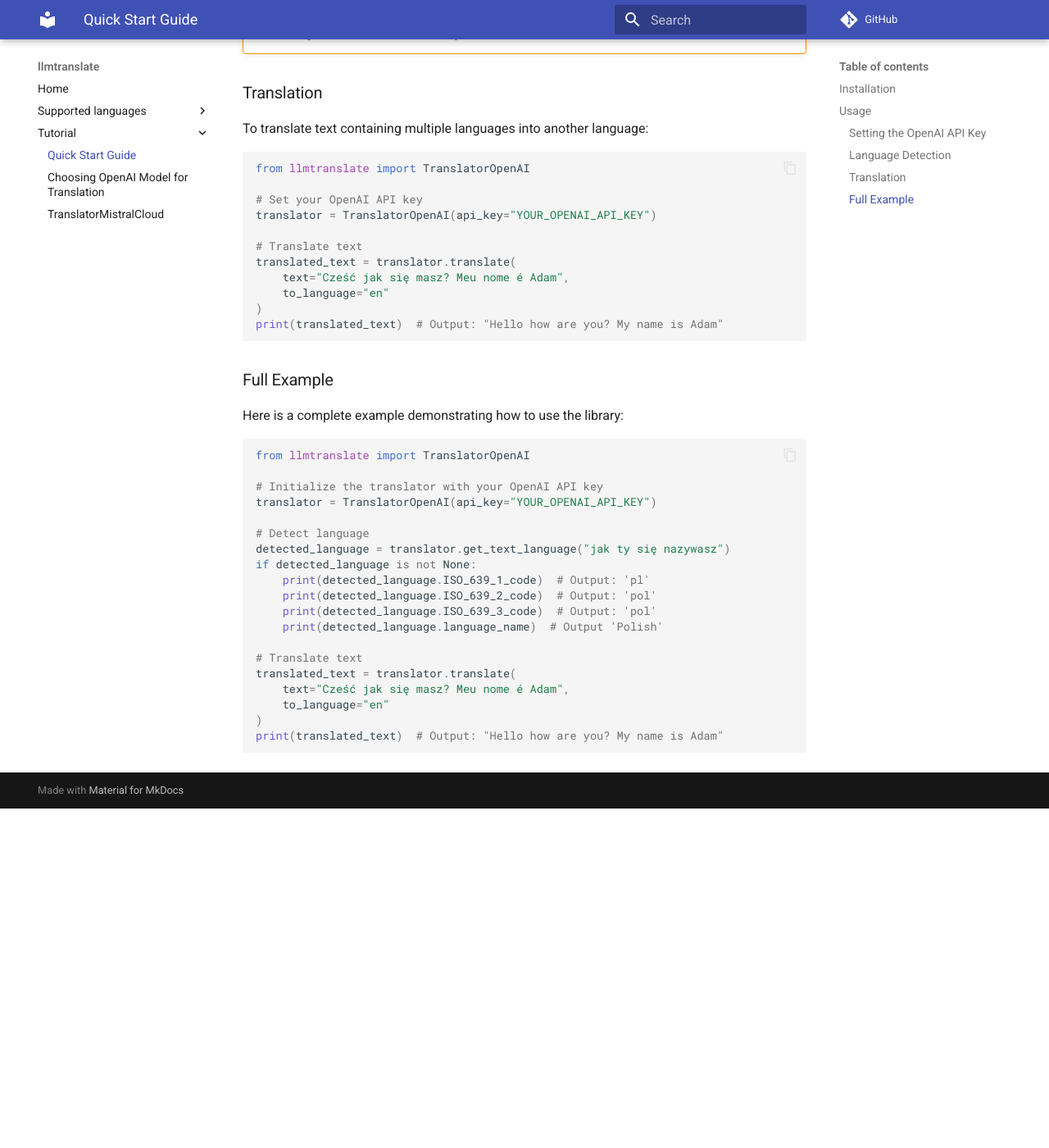
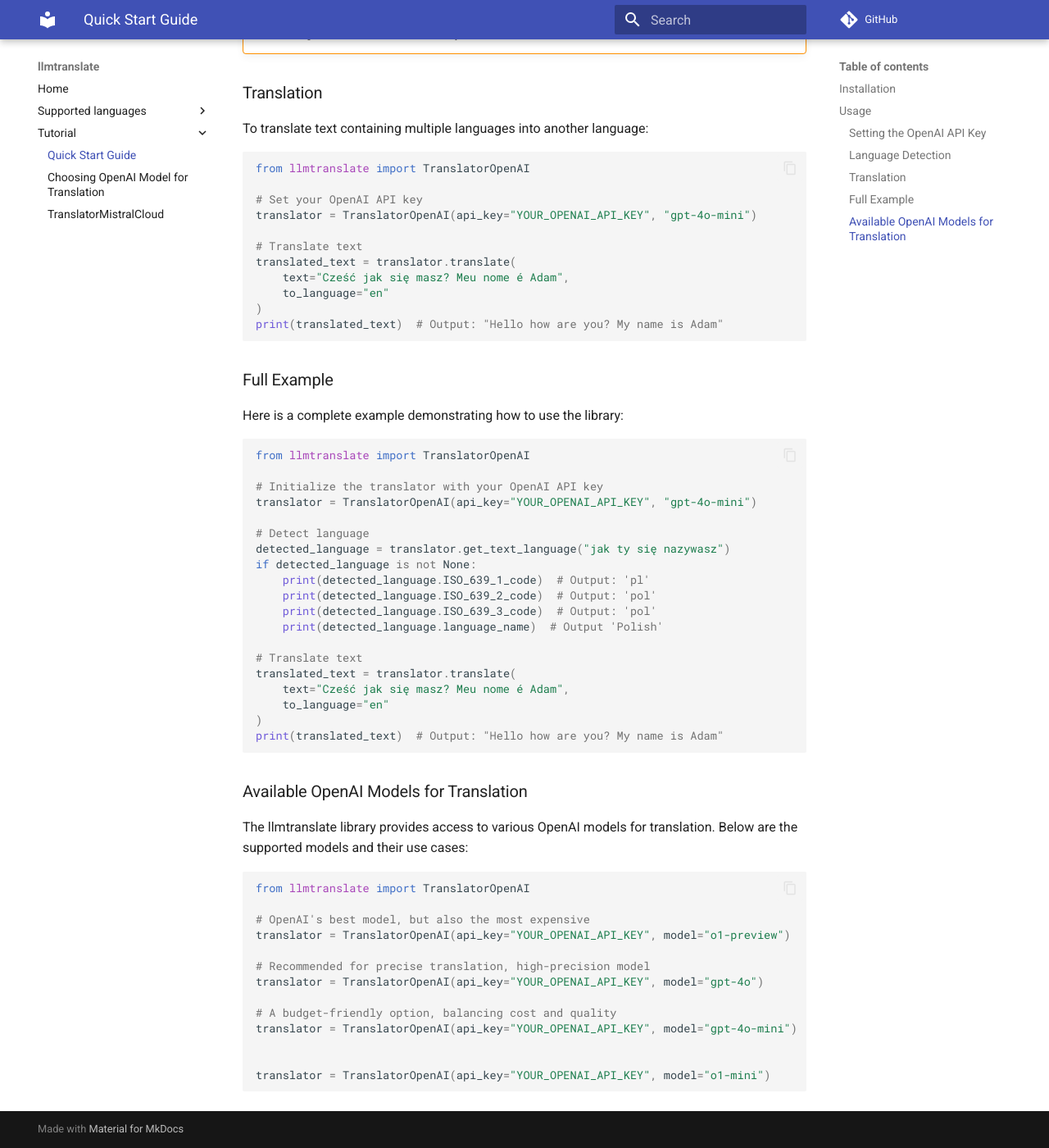
Before and after one commit to adam-pawelek/llmtranslate, an MkDocs documentation site: the page built from docs/docs/Tutorial/Quick Start Guide.md, in a window 1280 px wide and 1400 px high, scrolled down 1041 px. Shown: the whole window at 82% size. Built offline with MkDocs 1.6.1 and Material for MkDocs 9.7.7, drawn with Linux system fonts in a browser that asks for light colours; comment, search, counter and statistics services are not loaded; before the commit the page ends 2027 px from its top, so only the background shows below that; some of the changed text lies outside the part shown.

Commit message:
docs update

````diff
--- a/docs/docs/Tutorial/Quick Start Guide.md
+++ b/docs/docs/Tutorial/Quick Start Guide.md
@@ -18,7 +18,7 @@
 from llmtranslate import TranslatorOpenAI
 
 # Set your OpenAI API key
-translator = TranslatorOpenAI(api_key="YOUR_OPENAI_API_KEY")
+translator = TranslatorOpenAI(api_key="YOUR_OPENAI_API_KEY", "gpt-4o-mini")
 
 ```
 
@@ -30,7 +30,7 @@
 from llmtranslate import TranslatorOpenAI
 
 # Set your OpenAI API key
-translator = TranslatorOpenAI(api_key="YOUR_OPENAI_API_KEY")
+translator = TranslatorOpenAI(api_key="YOUR_OPENAI_API_KEY", "gpt-4o-mini")
 
 # Detect language
 detected_language = translator.get_text_language("Hello world")
@@ -54,7 +54,7 @@
 from llmtranslate import TranslatorOpenAI
 
 # Set your OpenAI API key
-translator = TranslatorOpenAI(api_key="YOUR_OPENAI_API_KEY")
+translator = TranslatorOpenAI(api_key="YOUR_OPENAI_API_KEY", "gpt-4o-mini")
 
 # Translate text
 translated_text = translator.translate(
@@ -73,7 +73,7 @@
 from llmtranslate import TranslatorOpenAI
 
 # Initialize the translator with your OpenAI API key
-translator = TranslatorOpenAI(api_key="YOUR_OPENAI_API_KEY")
+translator = TranslatorOpenAI(api_key="YOUR_OPENAI_API_KEY", "gpt-4o-mini")
 
 # Detect language
 detected_language = translator.get_text_language("jak ty się nazywasz")
@@ -91,3 +91,23 @@
 print(translated_text)  # Output: "Hello how are you? My name is Adam"
 
 ```
+
+### Available OpenAI Models for Translation
+The llmtranslate library provides access to various OpenAI models for translation. Below are the supported models and their use cases:
+
+```python
+from llmtranslate import TranslatorOpenAI
+
+# OpenAI's best model, but also the most expensive
+translator = TranslatorOpenAI(api_key="YOUR_OPENAI_API_KEY", model="o1-preview")
+
+# Recommended for precise translation, high-precision model
+translator = TranslatorOpenAI(api_key="YOUR_OPENAI_API_KEY", model="gpt-4o")
+
+# A budget-friendly option, balancing cost and quality
+translator = TranslatorOpenAI(api_key="YOUR_OPENAI_API_KEY", model="gpt-4o-mini")
+
+
+translator = TranslatorOpenAI(api_key="YOUR_OPENAI_API_KEY", model="o1-mini")
+
+```
--- a/pyproject.toml
+++ b/pyproject.toml
@@ -1,6 +1,6 @@
 [tool.poetry]
 name = "llmtranslate"
-version = "0.3.13"
+version = "0.3.14"
 description = "A Python library for language detection and translation using OpenAI's GPT-4o."
 authors = ["Adam Pawelek <adam.pwk@outlook.com>"]
 readme = "README.md"
````
Also changed, not shown: README.md.
